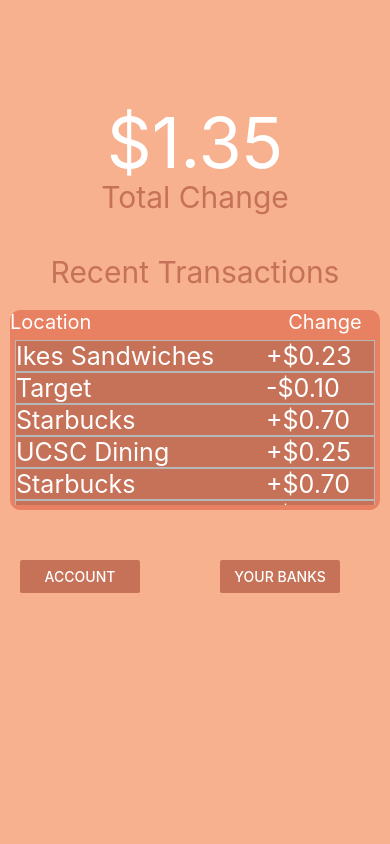
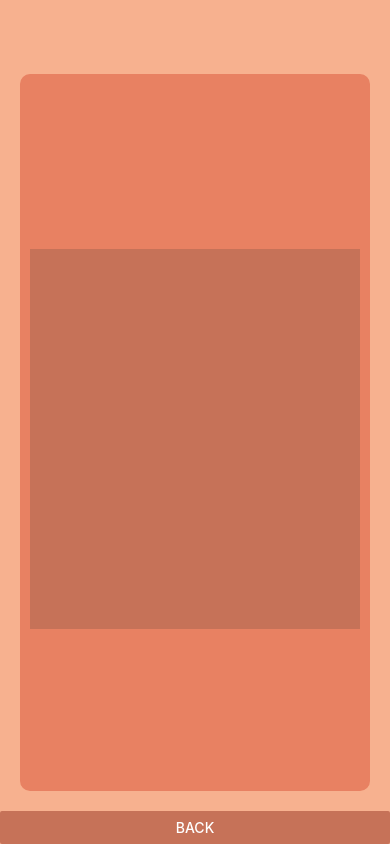
Before and after one commit to VaughnFisher/Change_Mobile, a React Native app: screen / in a window 390 px wide. Built offline with nearby package versions, Linux system fonts and the light colour scheme.

Commit message:
Bank page done, started account page

```diff
--- a/App.js
+++ b/App.js
@@ -1,5 +1,6 @@
 import React, { Component } from 'react';
-import { StyleSheet, Text, View, Image, Button, ScrollView, TouchableHighlight } from 'react-native';
+import { StyleSheet, Text, View, Image, Button, ScrollView,
+         TouchableHighlight,TextInput} from 'react-native';
 
 
 
@@ -21,11 +22,12 @@
           {'location': 'Starbucks', 'charge': '+$0.92'},
       ],
 
-      currentPage: "HOME"
+      currentPage: "ACCOUNT"
     }
 
     this.buttonHOMEtoTRINFO = this.buttonHOMEtoTRINFO.bind(this)
     this.buttonHOMEtoBANK = this.buttonHOMEtoBANK.bind(this)
+    this.buttonHOMEtoACCOUNT = this.buttonHOMEtoACCOUNT.bind(this)
     this.buttonBACK = this.buttonBACK.bind(this)
 
   }
@@ -40,8 +42,13 @@
       this.setState({currentPage: "BANK"})
   }
 
+  buttonHOMEtoACCOUNT(){
+      console.log("Home to ACCOUNT")
+      this.setState({currentPage: "ACCOUNT"})
+  }
+
   buttonBACK(){
-      console.log("BACK")
+      console.log("Back")
       this.setState({currentPage: "HOME"})
   }
 
@@ -82,7 +89,7 @@
               <Button
                   title="Account"
                   color="#c67258"
-                  onPress={this.buttonHOMEtoBANK}
+                  onPress={this.buttonHOMEtoACCOUNT}
               />
             </View>
             <View style={{marginLeft: 80, marginTop: 50, width: 120, alignSelf: 'flex-end'}}>
@@ -136,27 +143,69 @@
     if (this.state.currentPage === "BANK"){
       return(
         <View style={styles.page}>
-        <View style={styles.body}>
+          <Text style={{marginTop: 25, textAlign: 'center', fontSize: 40, color: '#c67258'}}>
+            Current Bank
+          </Text>
+          <Text style={{marginTop: -10,textAlign: 'center', fontSize: 40, color: '#fff'}}>
+            CHASE
+          </Text>
+          <View style={styles.body3}>
+            <Image
+                  style={{height:200, width: 300, alignSelf: 'center', marginTop: 10}}
+                  source={require('./assets/chase.png')}
+            />
+            <View style={styles.transfer}>
+              <Button
+                title="TRANSFER"
+                color="#c67258"
+              />
             </View>
-            <View style={styles.body2}>
-              <Text style={{textAlign: 'center', fontSize: 30, color: '#fff'}}>
-                Transaction Info
+            <View style={styles.bankInfo}>
+                <TextInput
+                  placeholder="Amount"
+                  underlineColorAndroid='transparent'
+                  style={styles.TextInputStyle}
+                  keyboardType={'numeric'}
+                />
+                <Text style={{textAlign: 'center', fontSize:16, color: '#fff'}}>
+                  How much would you like to transfer?
                 </Text>
-              <View style={styles.transactionInfo}>
-                <Text style={{textAlign: 'left', fontSize: 15, color: '#fff'}}>
-                  Location:       Ikes Sandwiches{"\n"}
-                  You Owed:       $8.75{"\n"}
-                  You Paid:       $10.00{"\n"}
-                  Cash Back:      $1.00{"\n"}
-                  Change:         $0.23{"\n"}
-                  Tip?            No
+            </View>
+
+          </View>
+
+          <Text style={styles.total3}>
+            {this.state.total}
           </Text>
+          <Text style={styles.textLarge3}>
+            Total Change{"\n"}
+          </Text>
+          <Button
+            title="Back"
+            color="#c67258"
+            onPress={this.buttonBACK}
+          />
+        </View>
+      )
+    }
+
+    if (this.state.currentPage === "ACCOUNT"){
+      return(
+
+        <View style={styles.page4}>
+          <View style={styles.body4}>
+            <Text>
+
+            </Text>
+            <View style={styles.info}>
+
           </View>
           </View>
           <Button
                 title="Back"
                 color="#c67258"
                 onPress={this.buttonBACK}
+                style={{flexGrow: 0, position: 'absolute',bottom:0}}
           />
         </View>
       )
@@ -179,6 +228,7 @@
 }
 
 const styles = StyleSheet.create({
+
   //HOME
   page: {
     flex: 1,
@@ -247,6 +297,7 @@
 
   //TRINFO
   body2: {
+    flex: 1,
     height: 300,
     backgroundColor: '#e88162',
     marginBottom: 20,
@@ -257,15 +308,93 @@
 
   transactionInfo: {
     backgroundColor: '#c67258',
-    height: 245,
     marginTop: 5,
     marginRight: 10,
     marginLeft: 10,
+    height: 300,
   },
 
   white: {
     color: '#fff',
+  },
+  //BANK
+  body3: {
+    flex: 1,
+    backgroundColor: '#e88162',
+    marginRight: 20,
+    marginLeft: 20,
+    borderRadius: 10,
+  },
+
+  bankInfo: {
+    backgroundColor: '#c67258',
+    marginTop: 10,
+    marginRight: 10,
+    marginLeft: 10,
+    height: 130,
+  },
+
+  textLarge3: {
+    color: '#c67258',
+    fontSize: 40,
+    textAlign: 'center',
+    marginBottom: -30,
+  },
+
+  total3: {
+    color: '#fff',
+    fontSize: 40,
+    textAlign: 'center',
+    marginBottom: -10,
+  },
+
+  TextInputStyle:{
+    textAlign:'center',
+    fontSize: 30,
+    borderRadius: 10,
+    borderWidth: 2,
+    borderColor: '#b7b7b7',
+    marginTop: 35,
+    marginLeft: 30,
+    marginRight: 30,
+  },
+
+  transfer:{
+    marginTop: 10,
+    marginLeft: 20,
+    marginRight: 20,
+    height: 50,
+  },
+
+  //ACCOUNT
+
+  page4: {
+    display: 'flex',
+    height: '100%',
+    flexDirection: 'column',
+    justifyContent: 'flex-end',
+    backgroundColor: '#f7b18f',
+  },
+
+  body4: {
+    backgroundColor: '#e88162',
+    height: '85%',
+    marginRight: 20,
+    marginLeft: 20,
+    marginBottom: 20,
+    borderRadius: 10
+  },
+
+  info: {
+    backgroundColor: '#c67258',
+    height: 380,
+    marginTop: 175,
+    marginRight: 10,
+    marginLeft: 10,
+    marginBottom: 10,
+
   }
+
 
 
 });
```
Also changed, not shown: assets/chase.png (added). Lines whose indentation alone changed are shown as unchanged.
